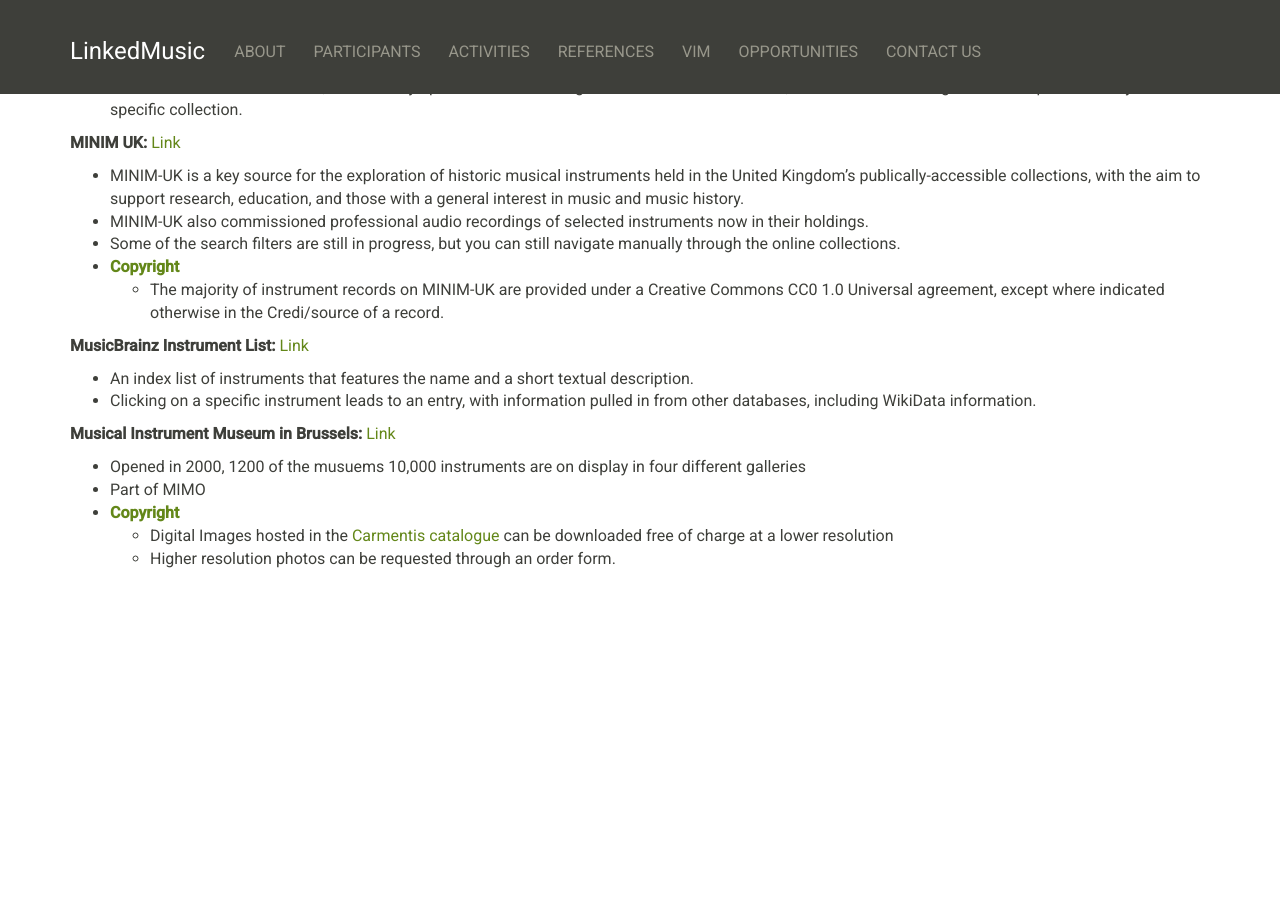
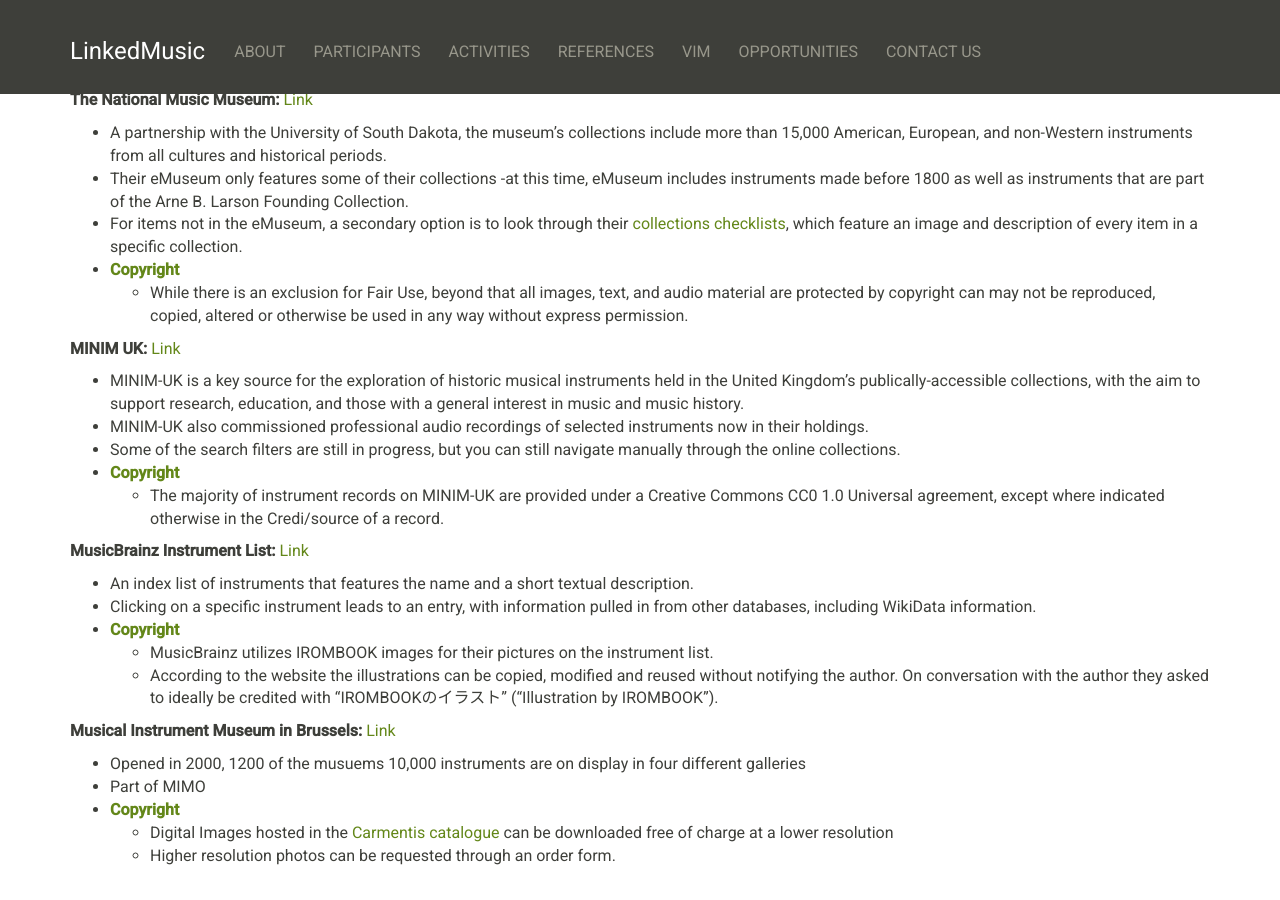
Before and after one commit to DDMAL/linkedmusic-website, a Jekyll site: the page built from omid.md, in a window 1280 px wide and 900 px high, scrolled down 1133 px. Built offline with Jekyll 4.4.1, drawn with Linux system fonts in a browser that asks for light colours; nearby versions of some CDN libraries; before the commit the page ends 1736 px from its top, so only the background shows below that; some of the changed text lies outside the part shown.

Commit message:
copyright updates

```diff
--- a/omid.md
+++ b/omid.md
@@ -10,19 +10,24 @@
 * The MIMO Project ran from September 2009 until August 2011 It successfully achieved all of its objectives, in the process creating the world's largest freely accessible database for information on musical instruments held in public collections.
 * Currently features over 64,000 instruments, and the website can be translated into 12 different languages (including English).
 * A large amount of their information comes from museums in the United Kingdom and France, but have sources across Europe, as well as 2 museums in Africa and 2 in Asia.
+* [**Data Provider Agreement**](https://github.com/philharmoniedeparis/mimo/blob/master/harvesting/Docs/MIMO%20data_provider_agreement.pdf)
+  * While it does not explicitly spell out a copyright agreement, this agreement does mention that Metadata can be provided to third parties via Linked Open Data.
 
 **Early Music Instrument Database:** [Link](https://caslabs.case.edu/medren/)
 * Created by Case Western Reserve University (Dr. Ross W. Duffin), the website features a limited collection of Medieval, Renaissance, and Baroque instruments.
 * The site features both audio and pictures, as well as a short history of the instrument.
+* No copyright information found
 
 **All the Musical Instruments of the World:** [Link](https://www.allthemusicalinstrumentsoftheworld.com/)
 * Created in 2015, it features "all the musical instruments of the world."
 * The list features the name of the instrument with an image.
 * Another page showcases an image of how the instrument is held when playing.
+* No copyright information found
 
 **Musical Instrument Museums at Edinburgh:** [Link](https://collections.ed.ac.uk/mimed/about)
 * The collection spans over 500 years with around 5000 objects
 * Utilizing the filters of their search, you can navigate around to see all the objects
+* No copyright information found
 
 **Sammlung alter Musikinstrumente*:** [Link](https://www.khm.at/besuchen/sammlungen/sammlung-alter-musikinstrumente/)
 * Located in Vienna, The Collection of Historic Musical Instruments hosts over 3500 instruments from the 15th to 19th centuries.
@@ -43,6 +48,8 @@
 * A partnership with the University of South Dakota, the museum's collections include more than 15,000 American, European, and non-Western instruments from all cultures and historical periods.
 * Their eMuseum only features some of their collections -at this time, eMuseum includes instruments made before 1800 as well as instruments that are part of the Arne B. Larson Founding Collection.
 * For items not in the eMuseum, a secondary option is to look through their [collections checklists](http://collections.nmmusd.org/collect.html), which feature an image and description of every item in a specific collection.
+* [**Copyright**](https://www.nmmusd.org/_files/ugd/ce671b_576f42f43f0346b9b42c36c1c6e24055.pdf)
+  * While there is an exclusion for Fair Use, beyond that all images, text, and audio material are protected by copyright can may not be reproduced, copied, altered or otherwise be used in any way without express permission.
 
 **MINIM UK:** [Link](https://minim.ac.uk/)
 * MINIM-UK is a key source for the exploration of historic musical instruments held in the United Kingdom's publically-accessible collections, with the aim to support research, education, and those with a general interest in music and music history.
@@ -54,6 +61,9 @@
 **MusicBrainz Instrument List:** [Link](https://musicbrainz.org/instruments)
 * An index list of instruments that features the name and a short textual description.
 * Clicking on a specific instrument leads to an entry, with information pulled in from other databases, including WikiData information.
+* [**Copyright**](https://github.com/metabrainz/irombook-instrument-images/blob/master/COPYING.md)
+  * MusicBrainz utilizes IROMBOOK images for their pictures on the instrument list.
+  * According to the website the illustrations can be copied, modified and reused without notifying the author. On conversation with the author they asked to ideally be credited with "IROMBOOKのイラスト" ("Illustration by IROMBOOK").
 
 **Musical Instrument Museum in Brussels:** [Link](https://www.mim.be/en)
 * Opened in 2000, 1200 of the musuems 10,000 instruments are on display in four different galleries
```
